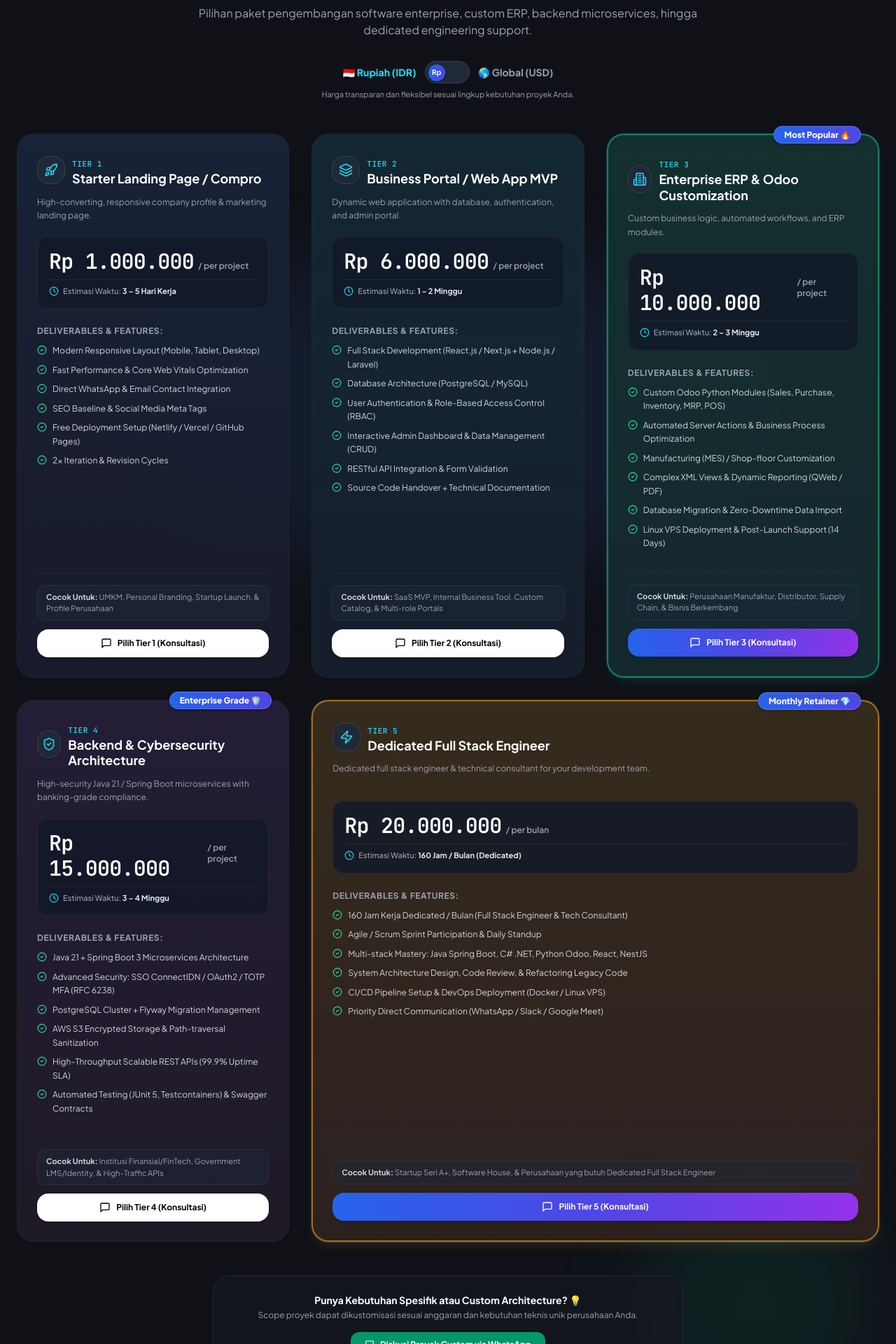
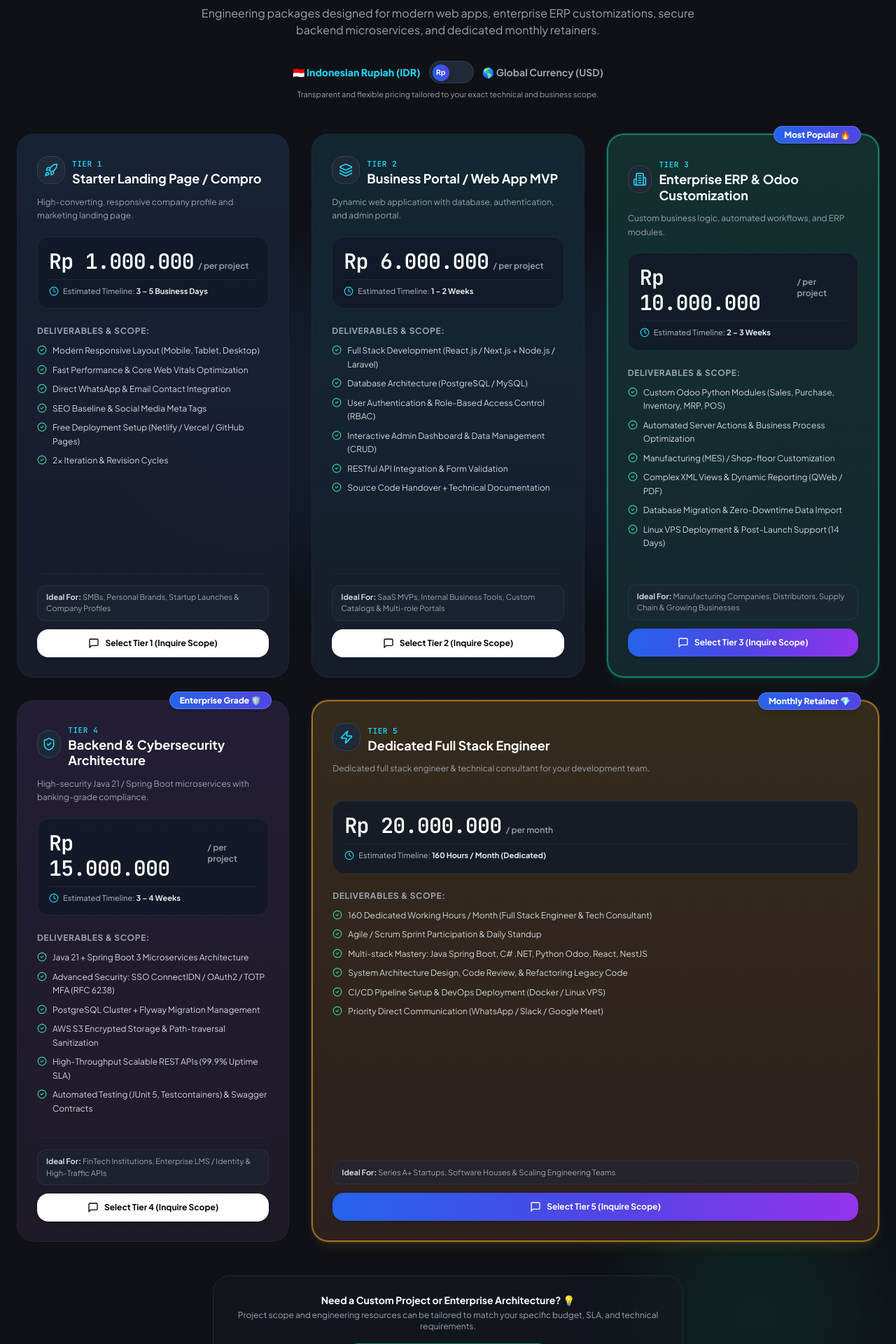
Before and after one commit to alfadiansyah/porto, a React (Vite) app: page / in a window 1280 px wide. Shown: the part 9180-11100 px from the top of the page at 70% size. Built offline with nearby package versions, Linux system fonts and the light colour scheme.

Commit message:
refactor: translate services section into 100% English and format numeric USD rates without commas

```diff
--- a/src/components/Services.jsx
+++ b/src/components/Services.jsx
@@ -15,7 +15,7 @@ import {
 } from 'lucide-react';
 
 export default function Services() {
-  const { freelanceServices, personalInfo } = portfolioData;
+  const { freelanceServices } = portfolioData;
   const [currency, setCurrency] = useState('IDR'); // 'IDR' or 'USD'
 
   const tierIcons = {
@@ -26,7 +26,7 @@ export default function Services() {
     5: Zap
   };
 
-  const getTierGradient = (tier, isDark) => {
+  const getTierGradient = (tier) => {
     switch (tier) {
       case 1:
         return 'from-blue-500/10 to-indigo-500/5 hover:border-blue-500/50';
@@ -49,12 +49,7 @@ export default function Services() {
       ? `$${service.priceUSD} USD (${service.periodUSD})`
       : `Rp ${service.priceIDR} (${service.periodIDR})`;
 
-    let message = '';
-    if (isUSD) {
-      message = `Hi Giovanni! 👋%0A%0AI came across your portfolio and I would like to consult / order the following service:%0A%0A*Tier:* Tier ${service.tier} - ${encodeURIComponent(service.name)}%0A*Rate:* ${encodeURIComponent(priceText)}%0A*Delivery Target:* ${encodeURIComponent(service.deliveryTime)}%0A%0ACould we discuss the project requirements? Thank you!`;
-    } else {
-      message = `Halo Giovanni! 👋%0A%0ASaya melihat portofolio Anda dan ingin konsultasi / memesan paket freelance berikut:%0A%0A*Paket:* Tier ${service.tier} - ${encodeURIComponent(service.name)}%0A*Estimasi Biaya:* ${encodeURIComponent(priceText)}%0A*Estimasi Waktu:* ${encodeURIComponent(service.deliveryTime)}%0A%0ABoleh kita diskusikan detail kebutuhannya? Terima kasih!`;
-    }
+    const message = `Hi Giovanni! 👋%0A%0AI came across your portfolio and would like to inquire about the following service package:%0A%0A*Service:* Tier ${service.tier} - ${encodeURIComponent(service.name)}%0A*Estimated Rate:* ${encodeURIComponent(priceText)}%0A*Estimated Timeline:* ${encodeURIComponent(service.deliveryTime)}%0A%0ACould we schedule a quick discussion on the project requirements? Thank you!`;
 
     const waUrl = `https://wa.me/6281395540904?text=${message}`;
     window.open(waUrl, '_blank', 'noopener,noreferrer');
@@ -79,13 +74,13 @@ export default function Services() {
             </h2>
           </div>
           <p className="text-sm sm:text-base text-gray-600 dark:text-gray-400 mt-2">
-            Pilihan paket pengembangan software enterprise, custom ERP, backend microservices, hingga dedicated engineering support.
+            Engineering packages designed for modern web apps, enterprise ERP customizations, secure backend microservices, and dedicated monthly retainers.
           </p>
 
           {/* Currency Switcher Toggle */}
           <div className="flex items-center justify-center gap-3 mt-8">
             <span className={`text-xs sm:text-sm font-bold transition-colors ${currency === 'IDR' ? 'text-blue-600 dark:text-cyan-400 font-extrabold' : 'text-gray-500 dark:text-gray-400'}`}>
-              🇮🇩 Rupiah (IDR)
+              🇮🇩 Indonesian Rupiah (IDR)
             </span>
 
             <button
@@ -103,12 +98,12 @@ export default function Services() {
             </button>
 
             <span className={`text-xs sm:text-sm font-bold transition-colors ${currency === 'USD' ? 'text-blue-600 dark:text-cyan-400 font-extrabold' : 'text-gray-500 dark:text-gray-400'}`}>
-              🌎 Global (USD)
+              🌎 Global Currency (USD)
             </span>
           </div>
 
           <div className="text-[11px] text-gray-500 dark:text-gray-400 mt-2">
-            {currency === 'IDR' ? 'Harga transparan dan fleksibel sesuai lingkup kebutuhan proyek Anda.' : 'International rates for global clients & remote retainer contracts.'}
+            Transparent and flexible pricing tailored to your exact technical and business scope.
           </div>
         </div>
 
@@ -173,14 +168,14 @@ export default function Services() {
 
                     <div className="flex items-center gap-1.5 mt-2 pt-2 border-t border-gray-100 dark:border-gray-800 text-[11px] font-medium text-gray-500 dark:text-gray-400">
                       <Clock className="w-3.5 h-3.5 text-blue-500 dark:text-cyan-400 shrink-0" />
-                      <span>Estimasi Waktu: <strong className="text-gray-800 dark:text-gray-200">{service.deliveryTime}</strong></span>
+                      <span>Estimated Timeline: <strong className="text-gray-800 dark:text-gray-200">{service.deliveryTime}</strong></span>
                     </div>
                   </div>
 
                   {/* Deliverables List */}
                   <div className="space-y-2.5 mb-6">
                     <div className="text-xs font-bold uppercase tracking-wider text-gray-500 dark:text-gray-400">
-                      Deliverables & Features:
+                      Deliverables & Scope:
                     </div>
                     <ul className="space-y-2">
                       {service.features.map((feat, fIdx) => (
@@ -196,7 +191,7 @@ export default function Services() {
                 {/* Card Footer: Ideal For & CTA */}
                 <div className="pt-4 border-t border-gray-200/80 dark:border-gray-800/80 mt-2 space-y-3">
                   <div className="text-[11px] text-gray-500 dark:text-gray-400 bg-gray-100/80 dark:bg-gray-800/50 px-3 py-2 rounded-xl border border-gray-200/60 dark:border-gray-700/50">
-                    <strong className="text-gray-700 dark:text-gray-300">Cocok Untuk:</strong> {service.idealFor}
+                    <strong className="text-gray-700 dark:text-gray-300">Ideal For:</strong> {service.idealFor}
                   </div>
 
                   <button
@@ -209,7 +204,7 @@ export default function Services() {
                   >
                     <MessageSquare className="w-4 h-4" />
                     <span>
-                      {currency === 'IDR' ? `Pilih Tier ${service.tier} (Konsultasi)` : `Select Tier ${service.tier} (Get Started)`}
+                      Select Tier {service.tier} (Inquire Scope)
                     </span>
                   </button>
                 </div>
@@ -222,19 +217,19 @@ export default function Services() {
         {/* Custom Project Note */}
         <div className="mt-12 p-6 rounded-3xl border border-gray-200 dark:border-gray-800 bg-gray-50/60 dark:bg-[#161922]/60 text-center max-w-2xl mx-auto backdrop-blur-sm">
           <h4 className="text-sm font-bold text-gray-900 dark:text-white mb-1">
-            Punya Kebutuhan Spesifik atau Custom Architecture? 💡
+            Need a Custom Project or Enterprise Architecture? 💡
           </h4>
           <p className="text-xs text-gray-600 dark:text-gray-400 mb-4">
-            Scope proyek dapat dikustomisasi sesuai anggaran dan kebutuhan teknis unik perusahaan Anda.
+            Project scope and engineering resources can be tailored to match your specific budget, SLA, and technical requirements.
           </p>
           <a
-            href="https://wa.me/6281395540904?text=Halo%20Giovanni,%20saya%20punya%20kebutuhan%20proyek%20custom%20dan%20ingin%20berdiskusi."
+            href="https://wa.me/6281395540904?text=Hi%20Giovanni,%20I%20have%20a%20custom%20engineering%20project%20and%20would%20like%20to%20discuss."
             target="_blank"
             rel="noopener noreferrer"
             className="inline-flex items-center gap-2 px-5 py-2.5 rounded-xl bg-emerald-600 hover:bg-emerald-500 text-white font-bold text-xs transition-transform hover:scale-105"
           >
             <MessageSquare className="w-3.5 h-3.5" />
-            Diskusi Proyek Custom via WhatsApp
+            Discuss Custom Project on WhatsApp
           </a>
         </div>
 
--- a/src/data/portfolioData.js
+++ b/src/data/portfolioData.js
@@ -408,12 +408,12 @@ export const portfolioData = {
       tier: 1,
       id: "starter-landing",
       name: "Starter Landing Page / Compro",
-      tagline: "High-converting, responsive company profile & marketing landing page.",
+      tagline: "High-converting, responsive company profile and marketing landing page.",
       priceIDR: "1.000.000",
       priceUSD: "100",
       periodIDR: "per project",
       periodUSD: "per project",
-      deliveryTime: "3 – 5 Hari Kerja",
+      deliveryTime: "3 – 5 Business Days",
       badge: null,
       color: "blue",
       features: [
@@ -424,7 +424,7 @@ export const portfolioData = {
         "Free Deployment Setup (Netlify / Vercel / GitHub Pages)",
         "2x Iteration & Revision Cycles"
       ],
-      idealFor: "UMKM, Personal Branding, Startup Launch, & Profile Perusahaan"
+      idealFor: "SMBs, Personal Brands, Startup Launches & Company Profiles"
     },
     {
       tier: 2,
@@ -435,7 +435,7 @@ export const portfolioData = {
       priceUSD: "500",
       periodIDR: "per project",
       periodUSD: "per project",
-      deliveryTime: "1 – 2 Minggu",
+      deliveryTime: "1 – 2 Weeks",
       badge: null,
       color: "cyan",
       features: [
@@ -446,7 +446,7 @@ export const portfolioData = {
         "RESTful API Integration & Form Validation",
         "Source Code Handover + Technical Documentation"
       ],
-      idealFor: "SaaS MVP, Internal Business Tool, Custom Catalog, & Multi-role Portals"
+      idealFor: "SaaS MVPs, Internal Business Tools, Custom Catalogs & Multi-role Portals"
     },
     {
       tier: 3,
@@ -457,7 +457,7 @@ export const portfolioData = {
       priceUSD: "700",
       periodIDR: "per project",
       periodUSD: "per project",
-      deliveryTime: "2 – 3 Minggu",
+      deliveryTime: "2 – 3 Weeks",
       badge: "Most Popular 🔥",
       color: "emerald",
       features: [
@@ -468,7 +468,7 @@ export const portfolioData = {
         "Database Migration & Zero-Downtime Data Import",
         "Linux VPS Deployment & Post-Launch Support (14 Days)"
       ],
-      idealFor: "Perusahaan Manufaktur, Distributor, Supply Chain, & Bisnis Berkembang"
+      idealFor: "Manufacturing Companies, Distributors, Supply Chain & Growing Businesses"
     },
     {
       tier: 4,
@@ -476,10 +476,10 @@ export const portfolioData = {
       name: "Backend & Cybersecurity Architecture",
       tagline: "High-security Java 21 / Spring Boot microservices with banking-grade compliance.",
       priceIDR: "15.000.000",
-      priceUSD: "1,250",
+      priceUSD: "1250",
       periodIDR: "per project",
       periodUSD: "per project",
-      deliveryTime: "3 – 4 Minggu",
+      deliveryTime: "3 – 4 Weeks",
       badge: "Enterprise Grade 🛡️",
       color: "purple",
       features: [
@@ -490,7 +490,7 @@ export const portfolioData = {
         "High-Throughput Scalable REST APIs (99.9% Uptime SLA)",
         "Automated Testing (JUnit 5, Testcontainers) & Swagger Contracts"
       ],
-      idealFor: "Institusi Finansial/FinTech, Government LMS/Identity, & High-Traffic APIs"
+      idealFor: "FinTech Institutions, Enterprise LMS / Identity & High-Traffic APIs"
     },
     {
       tier: 5,
@@ -498,21 +498,21 @@ export const portfolioData = {
       name: "Dedicated Full Stack Engineer",
       tagline: "Dedicated full stack engineer & technical consultant for your development team.",
       priceIDR: "20.000.000",
-      priceUSD: "1,500",
-      periodIDR: "per bulan",
+      priceUSD: "1500",
+      periodIDR: "per month",
       periodUSD: "per month",
-      deliveryTime: "160 Jam / Bulan (Dedicated)",
+      deliveryTime: "160 Hours / Month (Dedicated)",
       badge: "Monthly Retainer 💎",
       color: "amber",
       features: [
-        "160 Jam Kerja Dedicated / Bulan (Full Stack Engineer & Tech Consultant)",
+        "160 Dedicated Working Hours / Month (Full Stack Engineer & Tech Consultant)",
         "Agile / Scrum Sprint Participation & Daily Standup",
         "Multi-stack Mastery: Java Spring Boot, C# .NET, Python Odoo, React, NestJS",
         "System Architecture Design, Code Review, & Refactoring Legacy Code",
         "CI/CD Pipeline Setup & DevOps Deployment (Docker / Linux VPS)",
         "Priority Direct Communication (WhatsApp / Slack / Google Meet)"
       ],
-      idealFor: "Startup Seri A+, Software House, & Perusahaan yang butuh Dedicated Full Stack Engineer"
+      idealFor: "Series A+ Startups, Software Houses & Scaling Engineering Teams"
     }
   ]
 };
```
